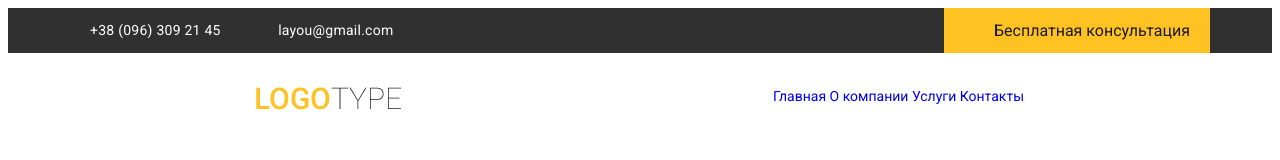
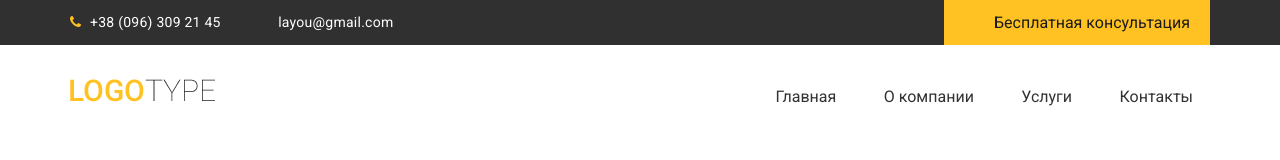
Before and after one commit to zhuravel-dmytro/project_3, a website: page app/index.html in a window 1280 px wide. Drawn offline with Linux system fonts and the light colour scheme.

Commit message:
add font and something else

```diff
--- /dev/null
+++ b/app/css/fonts.css
@@ -0,0 +1,54 @@
+@font-face {
+  font-family: 'icomoon';
+  src:  url('../fonts/icomoon.eot?2paq9h');
+  src:  url('../fonts/icomoon.eot?2paq9h#iefix') format('embedded-opentype'),
+    url('../fonts/icomoon.ttf?2paq9h') format('truetype'),
+    url('../fonts/icomoon.woff?2paq9h') format('woff'),
+    url('../fonts/icomoon.svg?2paq9h#icomoon') format('svg');
+  font-weight: normal;
+  font-style: normal;
+  font-display: block;
+}
+
+[class^="icon-"], [class*=" icon-"] {
+  /* use !important to prevent issues with browser extensions that change fonts */
+  font-family: 'icomoon' !important;
+  speak: none;
+  font-style: normal;
+  font-weight: normal;
+  font-variant: normal;
+  text-transform: none;
+  line-height: 1;
+
+  /* Better Font Rendering =========== */
+  -webkit-font-smoothing: antialiased;
+  -moz-osx-font-smoothing: grayscale;
+}
+
+.icon-envelope-o:before {
+  content: "\f003";
+}
+.icon-check:before {
+  content: "\f00c";
+}
+.icon-align-justify:before {
+  content: "\f039";
+}
+.icon-map-marker:before {
+  content: "\f041";
+}
+.icon-phone:before {
+  content: "\f095";
+}
+.icon-briefcase:before {
+  content: "\f0b1";
+}
+.icon-angle-left:before {
+  content: "\f104";
+}
+.icon-angle-right:before {
+  content: "\f105";
+}
+.icon-quote-right:before {
+  content: "\f10e";
+}
--- a/app/index.html
+++ b/app/index.html
@@ -6,7 +6,8 @@
     <meta name="viewport" content="width=device-width, initial-scale=1.0">
     <meta http-equiv="X-UA-Compatible" content="ie=edge">
     <title>Document</title>
-    <link rel="stylesheet" href="css/style.css">
+    <link rel="stylesheet" href="css/normalize.css">
+    <link rel="stylesheet" href="css/fonts.css">
     <link href="https://fonts.googleapis.com/css?family=PT+Serif:400,700|Roboto:400,500&display=swap&subset=cyrillic"
         rel="stylesheet">
     <link rel="stylesheet" href="css/style.css">
--- a/app/less/style.less
+++ b/app/less/style.less
@@ -1,5 +1,5 @@
 //@import "../../node_modules/normalize.css/normalize.css";
-
+@bg-color: #ffc222;
 // font-family: 'Roboto', sans-serif;
 // font-family: 'PT Serif', serif;
 
@@ -38,7 +38,7 @@ header{
         font-size: 16px;
         line-height: 36px;
         color: #1b1b1b;
-        background-color: #ffc222;
+        background-color: @bg-color;
         padding: 5px 20px 4px 50px;
     }
     .header_contacts:after{
@@ -51,10 +51,18 @@ header{
         color: #fff;
         letter-spacing: 0.25px;
         line-height: 45px;
+        position: relative;
     }
     .header_phone{
         padding-left: 20px;
         padding-right: 30px;
+        &:before{
+            content: "\f095";
+            font-family: 'icomoon';
+            position: absolute;
+            left: 0;
+            color: @bg-color;
+        }
     }
     .header_email{
         padding-left: 24px;
@@ -65,9 +73,26 @@ header{
     padding: 34px 0px 23px;
     .header_content-inner{
         display: flex;
-        justify-content: space-around;
+        justify-content: space-between;
     }
-    .menu li {
+    .menu {
+        li {
         display: inline-block;
     }
+    a{
+        color: #323232;
+        font-size: 16px;
+        line-height: 34px;
+        border: 1px solid transparent;
+        padding: 0 16px;
+        &:hover{
+            border-color: @bg-color;
+            transition: all .3s;
+        }
+    }
+    li + li{
+        padding-left: 10px;
+    }
 }
+
+}
```
Also changed, not shown: app/css/style.css, app/fonts/icomoon.ttf (added), app/fonts/icomoon.woff (added), 2 other files.
